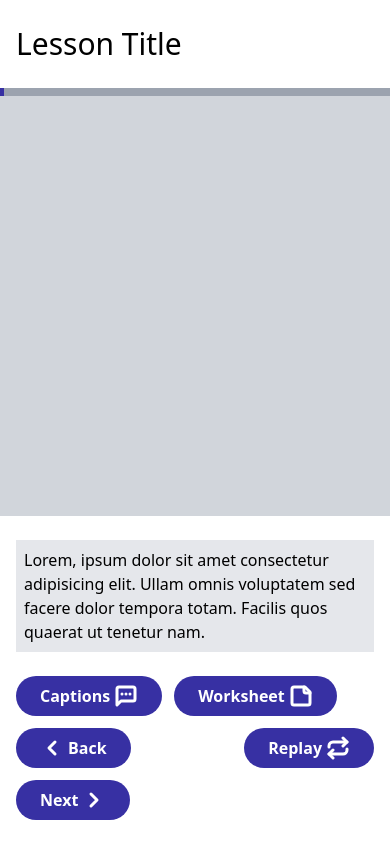
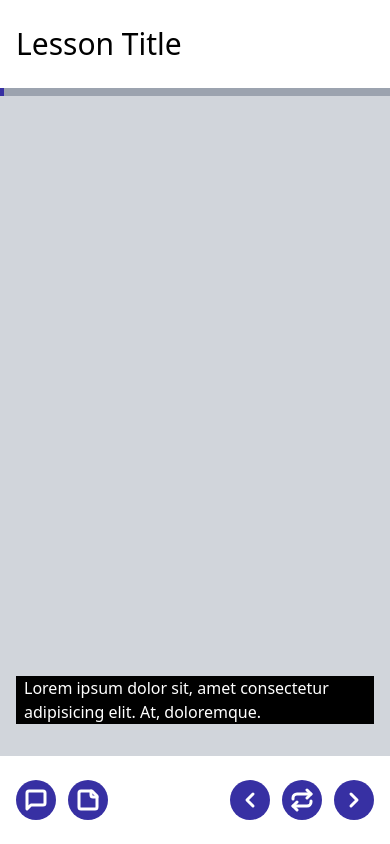
Before and after one commit to AdekeyeAdeniyi/VapeAware-GUI, a React (Vite) app: page / in a window 390 px wide. Built offline with nearby package versions, Linux system fonts and the light colour scheme.

Commit message:
chore(GUI) - update caption dsiplay and button effects

```diff
--- a/src/App.jsx
+++ b/src/App.jsx
@@ -1,15 +1,17 @@
+import { useState } from "react";
 import { ProgressProvider } from "./hooks/useContent";
 import Footer from "./layout/Footer";
 import Header from "./layout/Header";
 import Main from "./layout/Main";
 
 const App = () => {
+  const [isCaption, setIsCaption] = useState(true);
   return (
     <ProgressProvider>
       <div className="flex flex-col w-full h-screen bg-gray-300">
         <Header />
-        <Main />
-        <Footer />
+        <Main viewCaption={isCaption} />
+        <Footer isCaption={isCaption} captionHandler={setIsCaption} />
       </div>
     </ProgressProvider>
   );
--- a/src/components/Button.jsx
+++ b/src/components/Button.jsx
@@ -1,14 +1,14 @@
-const Button = ({ Icon, title, iconLocation = "right", ...props }) => {
+const Button = ({ Icon, title, iconLocation = "right", isFixed, ...props }) => {
   return (
     <div className="group relative">
       <div className="absolute -inset-[1px] rounded-full bg-indigo-800 opacity-0 blur transition duration-500 group-hover:opacity-100"></div>
       <button
         {...props}
-        className={`relative inline-flex justify-center items-center gap-1 px-6 py-2 bg-indigo-800 text-white rounded-full font-semibold ${
+        className={`relative inline-flex justify-center items-center gap-1 p-2 sm:px-6 sm:py-2 bg-indigo-800 text-white rounded-full font-semibold transition-all ${
           iconLocation == "left" ? "flex-row-reverse" : "flex-row"
-        }`}
+        } ${isFixed && "md:w-[160px]"}`}
       >
-        <span>{title}</span>
+        <span className="hidden md:inline-block">{title}</span>
         {Icon && <Icon size={24} strokeWidth={3} />}
       </button>
     </div>
--- a/src/layout/Footer.jsx
+++ b/src/layout/Footer.jsx
@@ -1,4 +1,4 @@
-import { useContext, useState } from "react";
+import { useContext } from "react";
 import { ProgressContext } from "../hooks/useContent";
 import {
   ChevronLeft,
@@ -10,32 +10,26 @@ import {
 } from "lucide-react";
 import Button from "../components/Button";
 
-const Footer = () => {
+const Footer = ({ isCaption, captionHandler }) => {
   const { decreamentValue, increamentValue } = useContext(ProgressContext);
-  const [viewCaption, setViewCaption] = useState(true);
 
   return (
-    <footer className="w-full bg-white px-4 py-6">
-      {viewCaption && (
-        <div className="mb-6 text-base bg-gray-200 p-2">
-          Lorem, ipsum dolor sit amet consectetur adipisicing elit. Ullam omnis
-          voluptatem sed facere dolor tempora totam. Facilis quos quaerat ut
-          tenetur nam.
-        </div>
-      )}
+    <footer className=" w-full bg-white px-4 py-6">
       <div className="flex items-center justify-between gap-3 flex-wrap">
         <div className="flex items-center gap-3 flex-wrap">
-          {viewCaption ? (
+          {!isCaption ? (
             <Button
               Icon={MessageSquareMore}
               title="Captions"
-              onClick={() => setViewCaption(false)}
+              isFixed={true}
+              onClick={() => captionHandler(true)}
             />
           ) : (
             <Button
               Icon={MessageSquare}
               title="Uncaptions"
-              onClick={() => setViewCaption(true)}
+              isFixed={true}
+              onClick={() => captionHandler(false)}
             />
           )}
           <Button Icon={StickyNote} title="Worksheet" />
--- a/src/layout/Main.jsx
+++ b/src/layout/Main.jsx
@@ -1,5 +1,14 @@
-const Main = () => {
-  return <main className="basis-full px-4"></main>;
+const Main = ({ viewCaption }) => {
+  return (
+    <main className="relative basis-full px-4">
+      {viewCaption && (
+        <div className="absolute bg-black text-white bottom-8 left-4 right-4 mx-auto px-2 w-fit">
+          Lorem ipsum dolor sit, amet consectetur adipisicing elit. At,
+          doloremque.
+        </div>
+      )}
+    </main>
+  );
 };
 
 export default Main;
```
